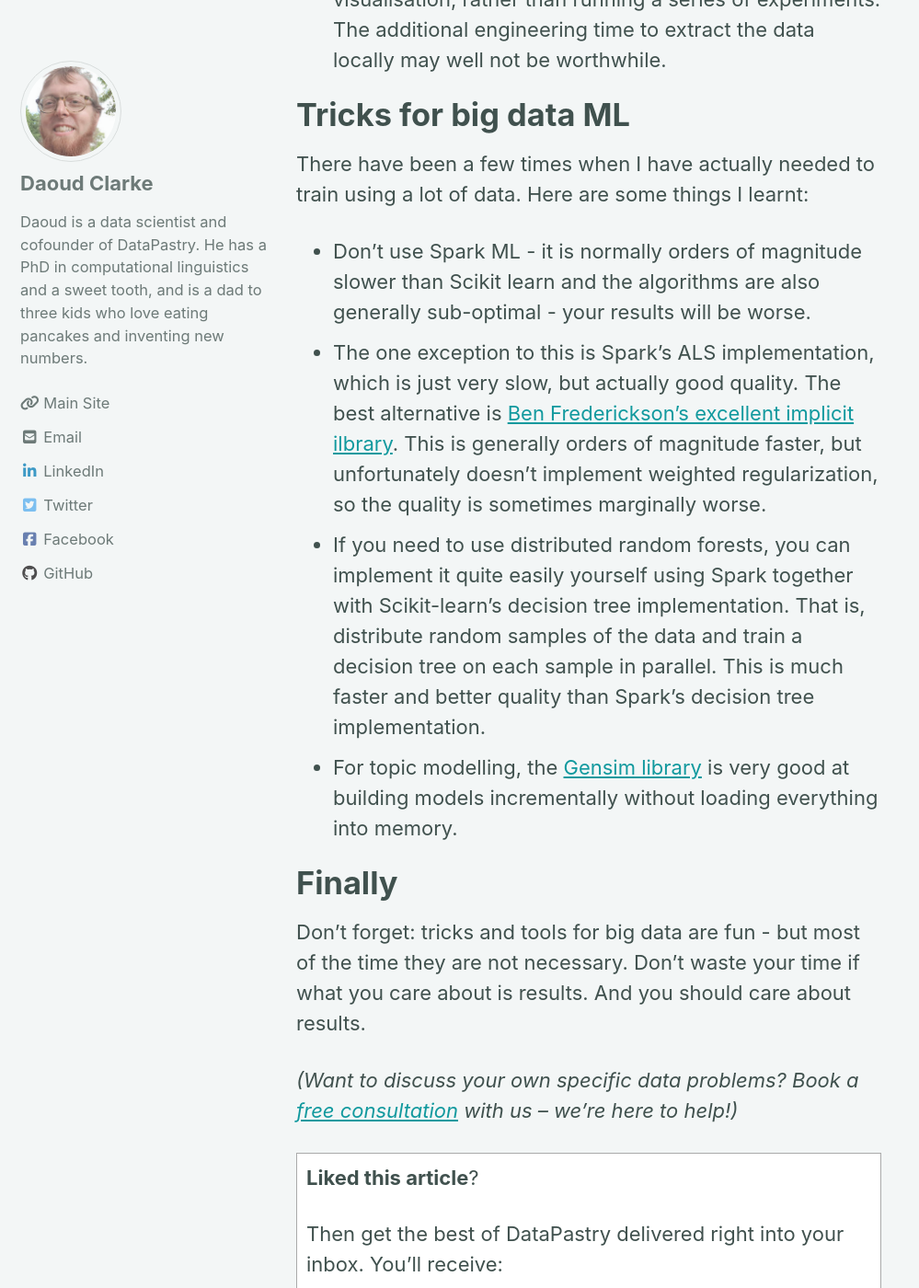
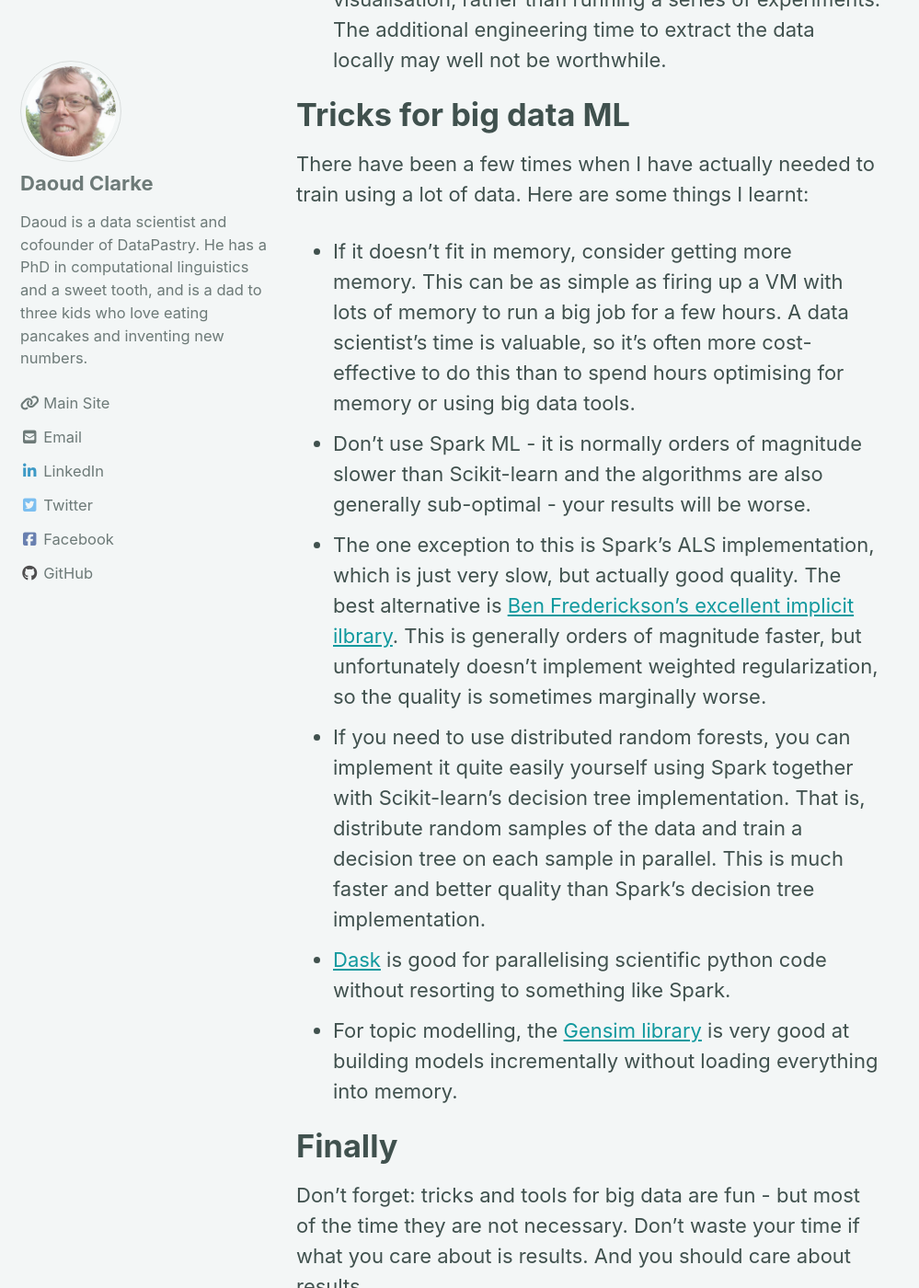
Before and after one commit to datapastry/datapastry.github.io, a Jekyll site: the page built from _posts/2019-11-20-how-to-handle-big-data.md, in a window 1280 px wide and 1400 px high, scrolled down 3914 px. Shown: the whole window at 92% size, without its empty margins (0-999 px from the left). Built offline with Jekyll 4.4.1, drawn with Linux system fonts in a browser that asks for light colours; cached includes are drawn as plain includes; nearby versions of some CDN libraries; some of the changed text lies outside the part shown.

Commit message:
Review comments

```diff
--- a/_posts/2019-11-20-how-to-handle-big-data.md
+++ b/_posts/2019-11-20-how-to-handle-big-data.md
@@ -111,8 +111,13 @@ memory. When you do, there are several things you can do.
 There have been a few times when I have actually needed to train using
 a lot of data. Here are some things I learnt:
 
+* If it doesn't fit in memory, consider getting more memory. This can
+  be as simple as firing up a VM with lots of memory to run a big job
+  for a few hours. A data scientist's time is valuable, so it's often
+  more cost-effective to do this than to spend hours optimising for
+  memory or using big data tools.
 * Don't use Spark ML - it is normally orders of magnitude slower than
-  Scikit learn and the algorithms are also generally sub-optimal -
+  Scikit-learn and the algorithms are also generally sub-optimal -
   your results will be worse.
 * The one exception to this is Spark's ALS implementation, which is
   just very slow, but actually good quality. The best alternative is
@@ -126,6 +131,8 @@ a lot of data. Here are some things I learnt:
   the data and train a decision tree on each sample in parallel. This
   is much faster and better quality than Spark's decision tree
   implementation.
+* [Dask](https://dask.org/) is good for parallelising scientific
+  python code without resorting to something like Spark.
 * For topic modelling, the [Gensim library](https://radimrehurek.com/gensim/)
   is very good at building models incrementally without loading
   everything into memory.
```
